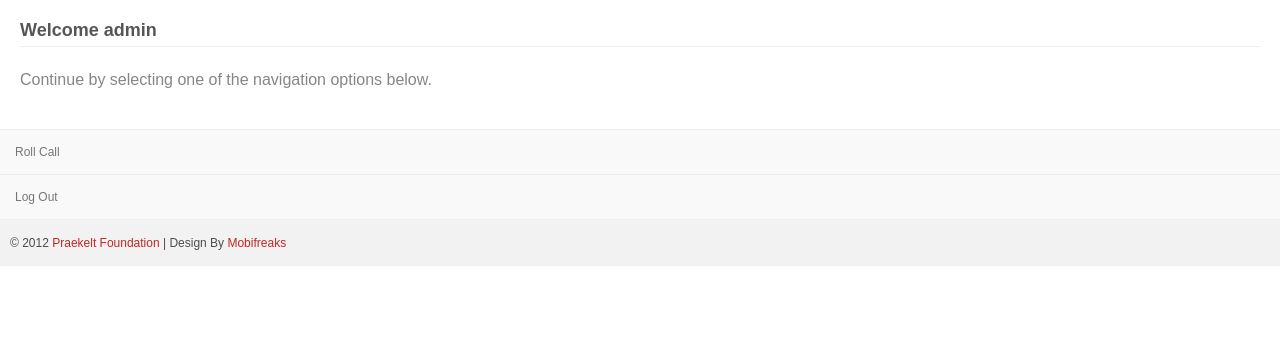
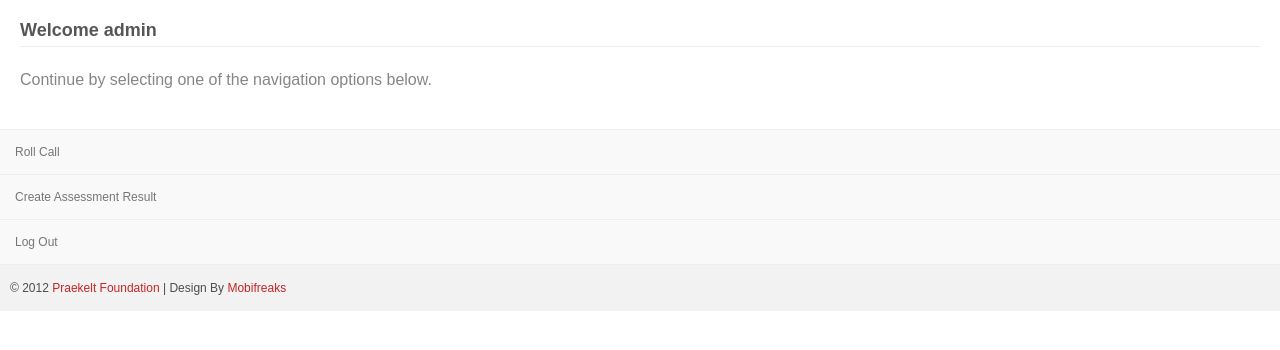
Before and after one commit to praekelt/motswadi, a Django app: page / in a window 1280 px wide. Shown: the part 47-397 px from the top of the page. Run offline with Django 3.2, Linux system fonts and the light colour scheme; a user stored in the database is signed in; parts of the project's set-up code (start-up, migrations or seed data) failed here and were passed over.

Commit message:
added create assessment nav item

```diff
--- a/motswadi/templates/base.html
+++ b/motswadi/templates/base.html
@@ -25,6 +25,7 @@
             <nav class="vertical menu">
                 <ul>
                     <li><a href="{% url roll_call %}">Roll Call</a></li>
+                    <li><a href="{% url create_assessment_result %}">Create Assessment Result</a></li>
                     <li><a href="{% url django.contrib.auth.views.logout %}?next=/">Log Out</a></li>
                 </ul>
             </nav>
```
